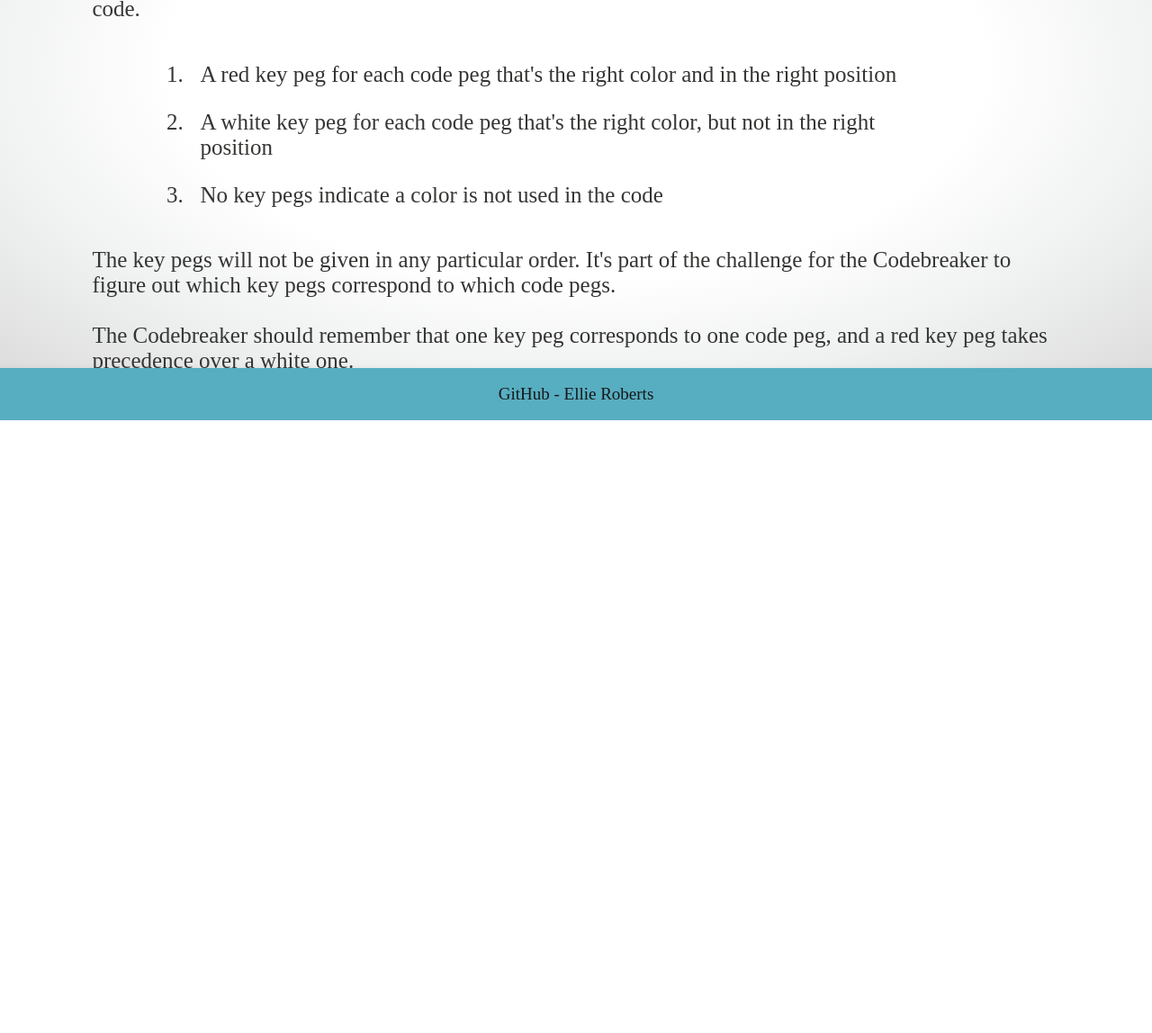
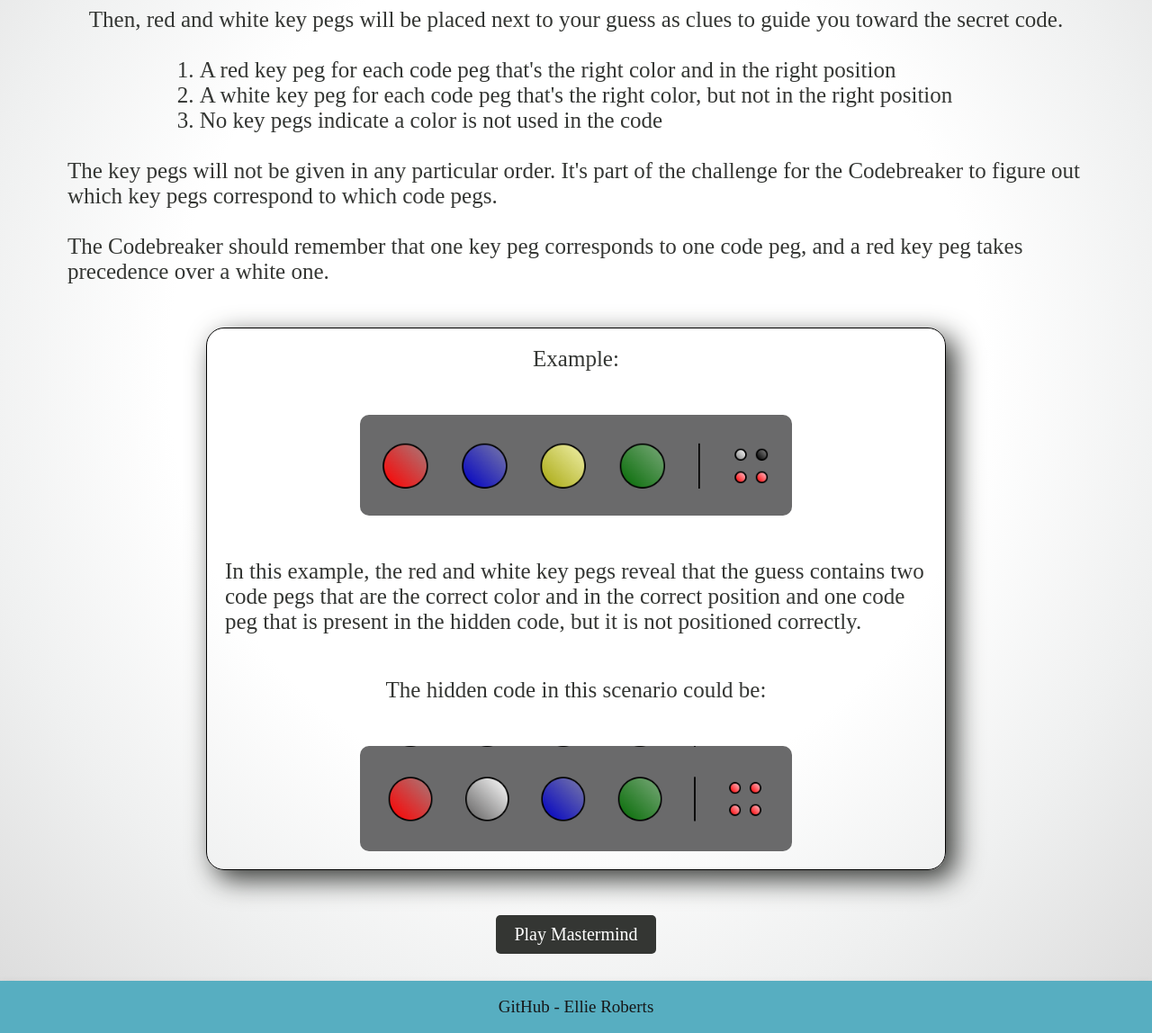
Before and after one commit to ellieriii/Startup, a plain HTML site: page mastermind_html/instructions.html in a window 1280 px wide. Shown: the part 347-1495 px from the top of the page at 90% size. Before the commit the page ends 814 px from the top, so only its background shows below. Drawn offline with Linux system fonts and the light colour scheme; a web font is replaced by a local one.

```diff
--- a/mastermind_html/instructions.css
+++ b/mastermind_html/instructions.css
@@ -1,3 +1,6 @@
+
+
+
 main {
     background: radial-gradient(#e6e3e1 50%, #c6c8c9, #aeb0b1);
     color: #343633;
@@ -6,57 +9,49 @@
     justify-content: center;
     flex-direction:column;
     align-items: center;
-    min-width: 10em;
     font-size:25px;
-    overflow: auto;
-    padding-left: 8%;
-    padding-right: 8%;
-    padding-top:50%;
-    padding-bottom: 2.5%;
-    height: 100vh;
-
 }
 
 main h2 {
-    margin-top: 10%;
+    margin-top: 50px;
     padding-bottom: 3%;
     font-weight:100;
     justify-items: center;
 }
 
-main, ol  {
-    display: flex;
-    flex-direction: column;
-    justify-items: center;
 
-}
-ol {
-    padding: 3%;
-    padding-left: 10%;
-    padding-right: 10%;
-
+.line,
+.example {
+    margin-right: 3em;
+    margin-left:3em;
 }
 
-ol li {
-    padding: 0.5em;
-}
-
-.line {
-    text-align: center;
-    margin: auto;
+ol {
+    margin-left:5em;
+    margin-right:5em;
 }
 
 .example {
-    padding:5%;
+    margin:20px;
+    padding:10px;
+    display:flex;
+    flex-direction: column;
+    justify-content: center;
+    align-items: center;
+    border: thin black solid;
+    border-radius: 20px;
+    box-shadow: 10px 10px 30px;
 }
 
-.example >*{
-    padding: 2%;
+.example > * {
+    padding: 10px;
+    max-width: 800px;
+}
+
+.btn {
+    margin: 30px;
 }
 
 img {
     border-radius: 20px;
-    display: flex;
-    flex-direction: column;
-    justify-content: center;
 }
--- a/mastermind_html/instructions.html
+++ b/mastermind_html/instructions.html
@@ -11,14 +11,11 @@
 </head>
 
 <header>
-    <!-- <h1>MASTERMIND<sup>&reg;</sup></h1> -->
 
-    <!-- Navigation elements -->
     <nav class = "navbar">
       <div class="title"><a href="index.html">MASTERMIND<sup>&reg;</sup></a></div>
-      <!-- Menu is a semantic alternative to <ul> that represents an interaction -->
+
       <menu>
-        <!-- <li><a href="index.html">Home</a></li> -->
         <li class="dropdown"> Log In
           <ul class="content">
             <li><a href="create_account.html">Create Account</a></li>
@@ -29,12 +26,8 @@
         <li><a href="play.html">Play</a></li>
         <li><a href="stats.html">Stats</a></li>
 
-
-
       </menu>
     </nav>
-
-    <!-- Since we don't have the ability to style we use old style HTML to give some visual formatting -->
 
   </header>
 
@@ -42,26 +35,28 @@
     <h2>How to Play Mastermind</h2>
 
     <p>
-      <div class=line">Solve the hidden code in under 10 guesses and claim the title of Mastermind!</div><br>
-      <div class=line">You, the Codebreaker will place four code pegs into the first row of holes, attempting to duplicate the exact colors and positions of the secret code. </div><br>
-      <div class=line">Then, red and white key pegs will be placed next to your guess as clues to guide you toward the secret code.</div>
+      <div class="line">Solve the hidden code in under 10 guesses and claim the title of Mastermind!</div><br>
+      <div class="line">You, the Codebreaker will place four code pegs into the first row of holes, attempting to duplicate the exact colors and positions of the secret code. </div><br>
+      <div class="line">Then, red and white key pegs will be placed next to your guess as clues to guide you toward the secret code.</div> <br>
       <ol>
-        <li> A red key peg for each code peg that's the right color and in the right position</li>
-        <li> A white key peg for each code peg that's the right color, but not in the right position</li>
-        <li>No key pegs indicate a color is not used in the code</li>
-      </ol>
-      <div class=line">The key pegs will not be given in any particular order. It's part of the challenge for the Codebreaker to figure out which key pegs correspond to which code pegs.</div> <br>
-      <div class=line">The Codebreaker should remember that one key peg corresponds to one code peg, and a red key peg takes precedence over a white one. </div>
+        <li class="line"> A red key peg for each code peg that's the right color and in the right position</li>
+        <li class = "line"> A white key peg for each code peg that's the right color, but not in the right position</li>
+        <li class = "line">No key pegs indicate a color is not used in the code</li>
+      </ol><br>
+      <div class="line">The key pegs will not be given in any particular order. It's part of the challenge for the Codebreaker to figure out which key pegs correspond to which code pegs.</div> <br>
+      <div class="line">The Codebreaker should remember that one key peg corresponds to one code peg, and a red key peg takes precedence over a white one. </div><br>
     </p>
-    <br>
-    <div class="example">
-      <p>Example:</p>
-        <img alt="example code" src="example code row.png" width="500">
-        In this example, the red and white key pegs reveal that the guess contains two code pegs that are the correct color and in the correct position and one code peg that is present in the hidden code, but it is not positioned correctly. </p>
-        The hidden code in this scenario could be:
+
+      <div class="example">
+        <p class="ex-title">Example:</p><br>
+
+        <img alt="example code" src="example code row.png" width="500"><br>
+        <p>In this example, the red and white key pegs reveal that the guess contains two code pegs that are the correct color and in the correct position and one code peg that is present in the hidden code, but it is not positioned correctly. </p><br>
+
+        <p>The hidden code in this scenario could be:</p> <br>
         <img alt="example hidden code" src="example_hidden_code.png" width="500">
+      </div>
 
-    </div>
 
     <form method="get" action="play.html">
       <button class = "btn" type="submit">Play Mastermind</button>
--- a/mastermind_html/login.css
+++ b/mastermind_html/login.css
@@ -6,7 +6,6 @@
     justify-content: center;
     flex-direction:column;
     align-items: center;
-    min-width: 10em;
     font-size:25px;
 
 }
@@ -16,6 +15,18 @@
     font-weight:100;
 }
 
+form {
+    display:flex;
+    flex-direction: column;
+    align-items: center;
+}
+
+
+form .un, form .pass {
+    padding: 10px;
+}
+
+
 .btn {
-    margin: 2em;
+    margin: 20px;
 }
--- a/mastermind_html/page-structure.css
+++ b/mastermind_html/page-structure.css
@@ -73,7 +73,7 @@
     color: #57AEC1;
     text-decoration: none;
     text-align: left;
-    padding: 2em;
+    padding: 15px 10px;
 }
 
 .dropdown .content {
@@ -87,7 +87,11 @@
 
 .dropdown:hover .content {
     display: block;
-    padding: 10px 15px;
+    padding: 15px 10px;
+}
+
+.content a {
+    padding: 20px 10px;
 }
 
 
@@ -98,6 +102,7 @@
     height:100vh;
     font-family: 'OCR A Std', serif;
 }
+
 
 main {
     background: radial-gradient(white 50%, #EFF0F0, #dddddd);
--- a/mastermind_html/stats.css
+++ b/mastermind_html/stats.css
@@ -15,3 +15,7 @@
     padding: 0.5em;
     font-weight:100;
 }
+
+table {
+    padding: 30px;
+}
```
Also changed, not shown: mastermind_html/board.css (+18 -2 lines), mastermind_html/login.html (+8 -4 lines), mastermind_html/play.html (+26 -10 lines).
